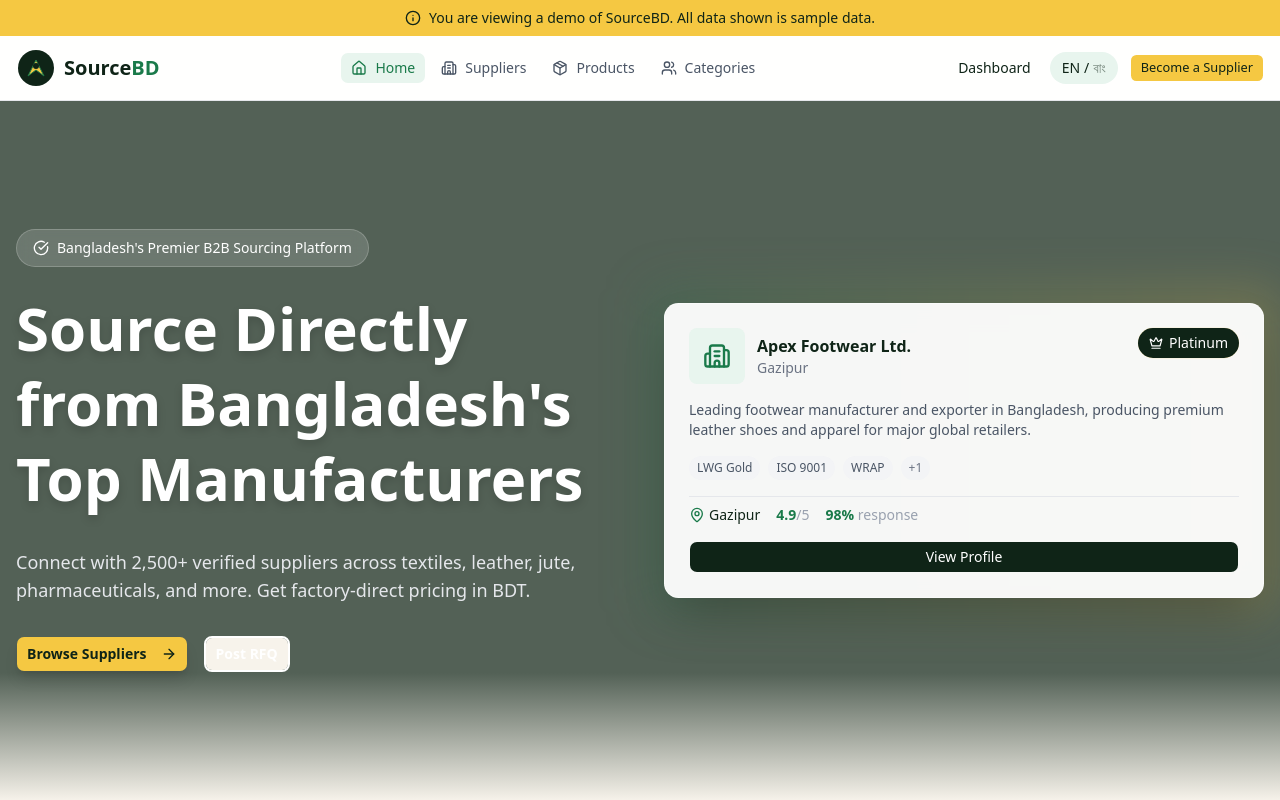
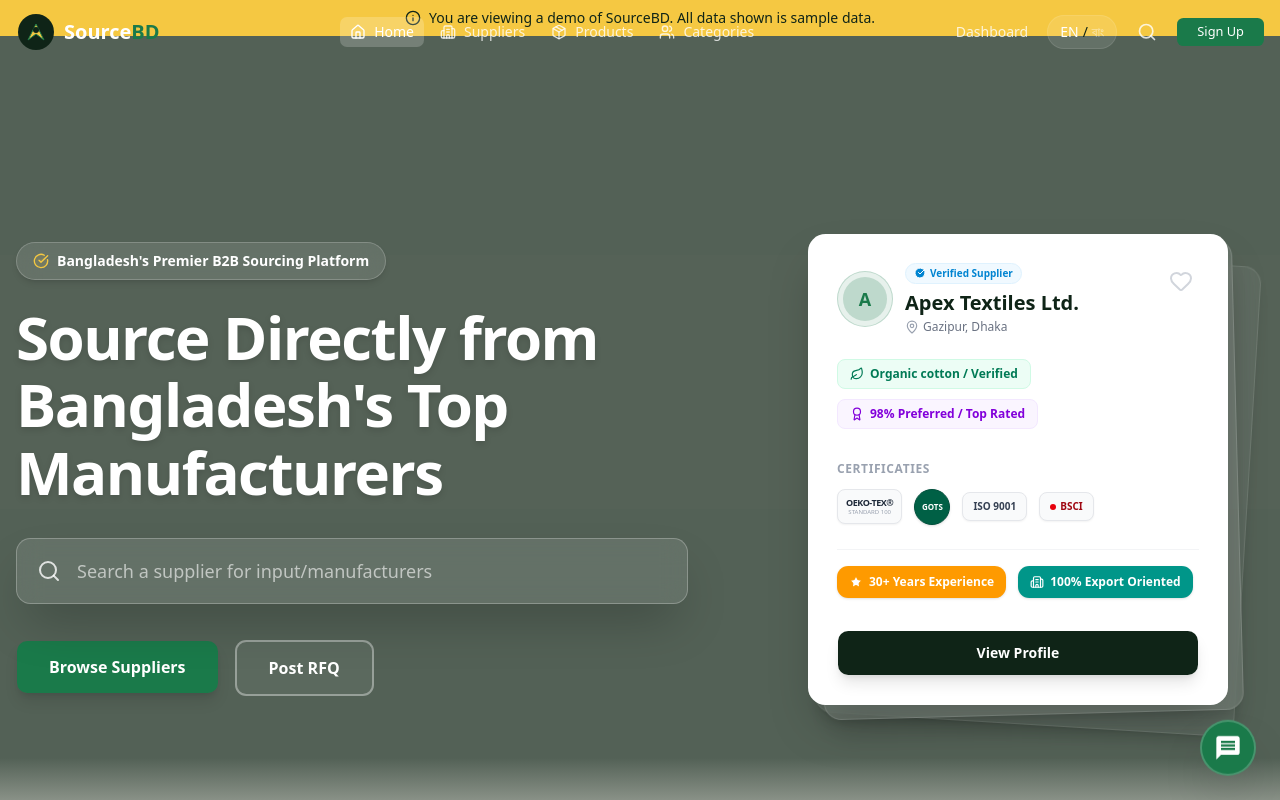
Before and after one commit to Mathin-Bam/SourceBD, a Next.js app: page / in a window 1280 px wide. Shown: the top 800 px of the page. Built offline with nearby package versions, Linux system fonts and the light colour scheme.

Commit message:
style: enhance hero section design and transparent header transitions

```diff
--- a/src/components/home/hero.tsx
+++ b/src/components/home/hero.tsx
@@ -1,73 +1,102 @@
 'use client';
 
+import { useState } from 'react';
 import { motion } from 'framer-motion';
 import Link from 'next/link';
+import { useRouter } from 'next/navigation';
 import { useLanguage } from '@/stores/language-store';
 import { Button } from '@/components/ui/button';
-import { BadgeTier } from '@/components/shared/badge-tier';
-import { SUPPLIERS } from '@/data/mock-suppliers';
 import { VideoBackground } from './video-background';
 import {
   ArrowRight,
   Building2,
   CheckCircle,
   MapPin,
+  Search,
+  Heart,
+  Leaf,
+  Award,
+  Star,
 } from 'lucide-react';
 
 export function Hero() {
   const { language, t } = useLanguage();
+  const router = useRouter();
+  const [searchQuery, setSearchQuery] = useState('');
 
-  const featuredSupplier = SUPPLIERS.find(s => s.tier === 'Platinum' && s.featured);
+  const handleSearch = (e: React.FormEvent) => {
+    e.preventDefault();
+    if (searchQuery.trim()) {
+      router.push(`/suppliers?search=${encodeURIComponent(searchQuery.trim())}`);
+    } else {
+      router.push('/suppliers');
+    }
+  };
 
   return (
-    <section className="relative overflow-hidden min-h-[600px] md:min-h-[700px]">
+    <section className="relative overflow-hidden min-h-[750px] md:min-h-[850px] flex items-center pt-28 md:pt-36 pb-16 md:pb-24 lg:pb-32">
       {/* Video Background */}
       <VideoBackground />
 
-      <div className="relative z-10 container mx-auto px-4 py-16 md:py-24 lg:py-32">
-        <div className="grid lg:grid-cols-2 gap-12 items-center">
+      <div className="relative z-10 container mx-auto px-4">
+        <div className="grid lg:grid-cols-12 gap-12 items-center">
           {/* Left Content */}
-          <div className="space-y-8">
+          <div className="lg:col-span-7 space-y-8">
             <motion.div
               initial={{ opacity: 0, y: 20 }}
               animate={{ opacity: 1, y: 0 }}
               transition={{ duration: 0.5 }}
+              className="space-y-6"
             >
-              <span className="inline-flex items-center gap-2 px-4 py-2 bg-white/15 backdrop-blur-sm text-white rounded-full text-sm font-medium mb-6 border border-white/20">
-                <CheckCircle className="h-4 w-4" />
+              <span className="inline-flex items-center gap-2 px-4 py-2 bg-white/10 backdrop-blur-md text-white rounded-full text-sm font-semibold border border-white/20 shadow-md">
+                <CheckCircle className="h-4 w-4 text-loom-gold fill-loom-gold/10" />
                 {language === 'en' ? 'Bangladesh\'s Premier B2B Sourcing Platform' : 'বাংলাদেশের প্রিমিয়ার B2B উৎস প্ল্যাটফর্ম'}
               </span>
-              <h1 className="text-4xl md:text-5xl lg:text-6xl font-bold text-white leading-tight drop-shadow-lg">
-                {t('home.hero.title')}
+              <h1 className="text-4xl md:text-5xl lg:text-6xl font-black text-white leading-[1.12] tracking-tight drop-shadow-md">
+                Source Directly from <br className="hidden md:inline" />
+                Bangladesh's Top <br className="hidden md:inline" />
+                Manufacturers
               </h1>
             </motion.div>
 
-            <motion.p
-              initial={{ opacity: 0, y: 20 }}
-              animate={{ opacity: 1, y: 0 }}
-              transition={{ duration: 0.5, delay: 0.1 }}
-              className="text-lg text-gray-200 max-w-xl"
-            >
-              {t('home.hero.subtitle')}
-            </motion.p>
-
+            {/* Glassmorphic Search Bar */}
             <motion.div
               initial={{ opacity: 0, y: 20 }}
               animate={{ opacity: 1, y: 0 }}
-              transition={{ duration: 0.5, delay: 0.2 }}
-              className="flex flex-wrap gap-4"
+              transition={{ duration: 0.5, delay: 0.15 }}
+            >
+              <form onSubmit={handleSearch} className="w-full max-w-2xl">
+                <div className="relative flex items-center bg-white/10 backdrop-blur-md border border-white/25 rounded-2xl px-5 py-4 shadow-2xl focus-within:ring-2 focus-within:ring-padma-green/60 transition-all duration-300">
+                  <Search className="h-6 w-6 text-white/80 flex-shrink-0" />
+                  <input
+                    id="hero-search"
+                    type="text"
+                    value={searchQuery}
+                    onChange={(e) => setSearchQuery(e.target.value)}
+                    placeholder={language === 'bn' ? 'সরবরাহকারী বা কাঁচামাল অনুসন্ধান করুন...' : 'Search a supplier for input/manufacturers'}
+                    className="w-full bg-transparent text-white placeholder-white/60 focus:outline-none ml-4 text-base md:text-lg py-0.5 border-0 focus:ring-0"
+                  />
+                </div>
+              </form>
+            </motion.div>
+
+            {/* Action Buttons */}
+            <motion.div
+              initial={{ opacity: 0, y: 20 }}
+              animate={{ opacity: 1, y: 0 }}
+              transition={{ duration: 0.5, delay: 0.25 }}
+              className="flex flex-wrap gap-4 pt-1"
             >
               <Link href="/suppliers">
-                <Button size="lg" className="bg-loom-gold hover:bg-loom-gold/90 text-bengal-forest font-semibold shadow-lg">
+                <Button size="lg" className="bg-padma-green hover:bg-padma-green/90 text-white font-bold shadow-lg px-8 py-6.5 text-base rounded-xl transition-all duration-200">
                   {t('home.hero.browseSuppliers')}
-                  <ArrowRight className="ml-2 h-5 w-5" />
                 </Button>
               </Link>
               <Link href="/dashboard/buyer">
                 <Button
                   size="lg"
                   variant="outline"
-                  className="border-2 border-white text-white hover:bg-white hover:text-bengal-forest font-semibold"
+                  className="border-2 border-white/40 bg-white/5 hover:bg-white/15 text-white font-bold px-8 py-6.5 text-base rounded-xl transition-all duration-200"
                 >
                   {t('home.hero.postRFQ')}
                 </Button>
@@ -75,65 +104,102 @@
             </motion.div>
           </div>
 
-          {/* Right Content - Featured Supplier Card */}
+          {/* Right Content - 3D Stacked Card */}
+          <div className="lg:col-span-5 relative mt-8 lg:mt-0">
             <motion.div
-            initial={{ opacity: 0, x: 40 }}
-            animate={{ opacity: 1, x: 0 }}
-            transition={{ duration: 0.6, delay: 0.3 }}
-            className="relative"
+              initial={{ opacity: 0, scale: 0.92, rotate: -2 }}
+              animate={{ opacity: 1, scale: 1, rotate: 0 }}
+              transition={{ duration: 0.7, delay: 0.3 }}
+              className="relative w-full max-w-[420px] mx-auto lg:ml-auto"
             >
-            <div className="absolute -inset-4 bg-gradient-to-r from-padma-green/20 to-loom-gold/20 rounded-2xl blur-xl" />
-            <div className="relative bg-white/95 backdrop-blur-md rounded-2xl shadow-2xl border border-white/50 p-6 space-y-4">
+              {/* Stacked Cards behind the main card */}
+              <div className="absolute inset-0 bg-white/5 backdrop-blur-sm rounded-3xl border border-white/10 shadow-lg translate-x-5 translate-y-5 rotate-[3.5deg] z-0 pointer-events-none" />
+              <div className="absolute inset-0 bg-white/10 backdrop-blur-sm rounded-3xl border border-white/15 shadow-xl translate-x-2.5 translate-y-2.5 -rotate-[1.5deg] z-0 pointer-events-none" />
+
+              {/* Main Card */}
+              <div className="relative z-10 bg-white rounded-3xl shadow-2xl p-6 md:p-7 border border-white/50 space-y-6">
+                {/* Header Profile Section */}
                 <div className="flex items-start justify-between">
                   <div className="flex items-center gap-3">
-                  <div className="w-14 h-14 rounded-lg bg-mint-mist flex items-center justify-center">
-                    <Building2 className="h-7 w-7 text-padma-green" />
+                    <div className="w-14 h-14 rounded-full bg-padma-green/10 flex items-center justify-center border border-padma-green/20">
+                      <div className="w-11 h-11 rounded-full bg-padma-green/20 flex items-center justify-center font-black text-padma-green text-lg">
+                        A
+                      </div>
                     </div>
                     <div>
-                    <h3 className="font-bold text-bengal-forest">{featuredSupplier?.name}</h3>
-                    <p className="text-sm text-gray-500">{language === 'bn' ? featuredSupplier?.nameBn : featuredSupplier?.location.city}</p>
+                      <div className="flex items-center">
+                        <span className="text-[10px] font-bold text-sky-600 bg-sky-50 px-2 py-0.5 rounded-full border border-sky-100 flex items-center gap-1">
+                          <CheckCircle className="h-3 w-3 fill-sky-600 text-white" />
+                          Verified Supplier
+                        </span>
+                      </div>
+                      <h3 className="font-extrabold text-xl text-bengal-forest mt-1.5 leading-tight">Apex Textiles Ltd.</h3>
+                      <div className="flex items-center gap-1 text-xs text-gray-500 mt-1">
+                        <MapPin className="h-3.5 w-3.5 text-gray-400" />
+                        <span>Gazipur, Dhaka</span>
                       </div>
                     </div>
-                <BadgeTier tier={featuredSupplier?.tier || 'Verified'} animated />
+                  </div>
+                  <button className="text-gray-300 hover:text-rose-500 transition-colors p-1.5 cursor-pointer">
+                    <Heart className="h-6 w-6" />
+                  </button>
                 </div>
 
-              <p className="text-sm text-gray-600 line-clamp-3">
-                {language === 'en' ? featuredSupplier?.description.en : featuredSupplier?.description.bn}
-              </p>
-
-              <div className="flex flex-wrap gap-2">
-                {featuredSupplier?.certifications.slice(0, 3).map((cert) => (
-                  <span
-                    key={cert}
-                    className="px-2 py-1 bg-gray-100 text-gray-600 text-xs rounded-full"
-                  >
-                    {cert}
+                {/* Sub-Header Verification Tags */}
+                <div className="flex flex-wrap gap-2.5">
+                  <span className="flex items-center gap-1.5 px-3 py-1.5 bg-emerald-50 text-emerald-700 text-xs font-bold rounded-lg border border-emerald-100">
+                    <Leaf className="h-3.5 w-3.5" />
+                    Organic cotton / Verified
                   </span>
-                ))}
-                {(featuredSupplier?.certifications.length || 0) > 3 && (
-                  <span className="px-2 py-1 bg-gray-100 text-gray-500 text-xs rounded-full">
-                    +{(featuredSupplier?.certifications.length || 0) - 3}
+                  <span className="flex items-center gap-1.5 px-3 py-1.5 bg-purple-50 text-purple-700 text-xs font-bold rounded-lg border border-purple-100">
+                    <Award className="h-3.5 w-3.5" />
+                    98% Preferred / Top Rated
                   </span>
-                )}
                 </div>
 
-              <div className="flex items-center gap-4 pt-2 border-t">
-                <div className="flex items-center gap-1 text-sm">
-                  <MapPin className="h-4 w-4 text-padma-green" />
-                  <span>{featuredSupplier?.location.city}</span>
+                {/* Certifications (Visual Mockup Seals) */}
+                <div className="space-y-3 pt-2">
+                  <h4 className="text-xs font-bold text-gray-400 uppercase tracking-wider">Certificaties</h4>
+                  <div className="flex flex-wrap items-center gap-3">
+                    {/* OEKO-TEX Mockup */}
+                    <div className="border border-gray-200 rounded-lg p-2 bg-gray-50 flex flex-col justify-center items-center leading-none text-center shadow-xs">
+                      <span className="text-[9px] font-black text-gray-800 tracking-tighter">OEKO-TEX®</span>
+                      <span className="text-[6px] text-gray-400 mt-0.5">STANDARD 100</span>
                     </div>
-                <div className="text-sm">
-                  <span className="text-padma-green font-semibold">{featuredSupplier?.rating}</span>
-                  <span className="text-gray-400">/5</span>
+
+                    {/* GOTS Circle Seal Mockup */}
+                    <div className="w-9 h-9 rounded-full bg-emerald-800 text-white flex items-center justify-center font-extrabold text-[8px] border border-emerald-900 shadow-sm leading-none" title="GOTS Certified">
+                      GOTS
                     </div>
-                <div className="text-sm">
-                  <span className="text-padma-green font-semibold">{featuredSupplier?.responseRate}%</span>
-                  <span className="text-gray-400"> response</span>
+
+                    {/* ISO Rect */}
+                    <div className="border border-gray-200 rounded-lg px-2.5 py-1.5 bg-gray-50 text-[10px] font-black text-gray-700 shadow-xs">
+                      ISO 9001
+                    </div>
+
+                    {/* BSCI Seal */}
+                    <div className="border border-gray-200 rounded-lg px-2.5 py-1.5 bg-gray-50 text-[10px] font-black text-red-800 shadow-xs flex items-center gap-1">
+                      <span className="w-1.5 h-1.5 rounded-full bg-red-600 animate-pulse" />
+                      BSCI
+                    </div>
                   </div>
                 </div>
 
-              <Link href={`/suppliers/${featuredSupplier?.id}`}>
-                <Button className="w-full bg-bengal-forest hover:bg-bengal-forest/90 font-medium">
+                {/* Bottom Performance Tags */}
+                <div className="flex items-center gap-3 pt-4 border-t border-gray-100">
+                  <span className="flex items-center gap-1.5 px-3 py-2 bg-amber-500 text-white text-xs font-bold rounded-xl shadow-sm">
+                    <Star className="h-3.5 w-3.5 fill-white text-amber-500" />
+                    30+ Years Experience
+                  </span>
+                  <span className="flex items-center gap-1.5 px-3 py-2 bg-teal-600 text-white text-xs font-bold rounded-xl shadow-sm">
+                    <Building2 className="h-3.5 w-3.5 text-white" />
+                    100% Export Oriented
+                  </span>
+                </div>
+
+                {/* View Profile Direct CTA */}
+                <Link href="/suppliers/sup-001" className="block pt-2">
+                  <Button className="w-full bg-bengal-forest hover:bg-bengal-forest/90 text-white font-bold py-5.5 rounded-xl transition-all duration-200 shadow-lg">
                     {t('common.viewProfile')}
                   </Button>
                 </Link>
@@ -141,6 +207,19 @@
             </motion.div>
           </div>
         </div>
+      </div>
+
+      {/* Floating Green Chat Widget */}
+      <div className="fixed bottom-6 right-6 z-50">
+        <button
+          className="w-14 h-14 bg-padma-green hover:bg-padma-green/95 text-white rounded-full flex items-center justify-center shadow-2xl transition-transform hover:scale-110 active:scale-95 cursor-pointer border-2 border-white/20 animate-bounce-subtle"
+          aria-label="Contact support"
+        >
+          <svg viewBox="0 0 24 24" className="w-7 h-7 fill-white text-padma-green">
+            <path d="M20 2H4c-1.1 0-1.99.9-1.99 2L2 22l4-4h14c1.1 0 2-.9 2-2V4c0-1.1-.9-2-2-2zm-2 12H6v-2h12v2zm0-3H6V9h12v2zm0-3H6V6h12v2z" />
+          </svg>
+        </button>
+      </div>
     </section>
   );
 }
--- a/src/components/layout/header.tsx
+++ b/src/components/layout/header.tsx
@@ -18,6 +18,7 @@
   Package,
   LayoutDashboard,
   Home,
+  Search,
 } from 'lucide-react';
 
 const navItems = [
@@ -29,11 +30,19 @@
 
 export function Header() {
   const pathname = usePathname();
-  const { t } = useLanguage();
+  const { t, language } = useLanguage();
   const [mobileMenuOpen, setMobileMenuOpen] = useState(false);
+  const isHome = pathname === '/';
 
   return (
-    <header className="sticky top-0 z-50 w-full bg-white/95 backdrop-blur-sm border-b border-border">
+    <header
+      className={cn(
+        "z-50 w-full transition-all duration-300",
+        isHome
+          ? "absolute top-0 left-0 right-0 bg-transparent border-none shadow-none"
+          : "sticky top-0 bg-white/95 backdrop-blur-sm border-b border-border shadow-sm"
+      )}
+    >
       <div className="container mx-auto px-4">
         <div className="flex h-16 items-center justify-between">
           {/* Logo */}
@@ -50,7 +59,7 @@
                 <circle cx="20" cy="18" r="3" fill="#0f2417" />
               </svg>
             </div>
-            <span className="text-xl font-bold text-bengal-forest">
+            <span className={cn("text-xl font-bold transition-colors", isHome ? "text-white" : "text-bengal-forest")}>
               Source<span className="text-padma-green">BD</span>
             </span>
           </Link>
@@ -65,10 +74,10 @@
                   <Button
                     variant="ghost"
                     className={cn(
-                      'gap-2 text-sm font-medium',
+                      'gap-2 text-sm font-medium transition-all duration-200',
                       isActive
-                        ? 'text-padma-green bg-mint-mist'
-                        : 'text-gray-600 hover:text-bengal-forest'
+                        ? (isHome ? 'text-white bg-white/20' : 'text-padma-green bg-mint-mist')
+                        : (isHome ? 'text-white/80 hover:text-white hover:bg-white/10' : 'text-gray-600 hover:text-bengal-forest')
                     )}
                   >
                     <Icon className="h-4 w-4" />
@@ -83,13 +92,42 @@
           <div className="flex items-center gap-3">
             <div className="hidden md:flex items-center gap-2">
               <Link href="/dashboard/buyer">
-                <Button variant="ghost" size="sm" className="text-sm">
+                <Button
+                  variant="ghost"
+                  size="sm"
+                  className={cn("text-sm", isHome ? "text-white/80 hover:text-white hover:bg-white/10" : "")}
+                >
                   {t('nav.dashboard')}
                 </Button>
               </Link>
-              <LanguageToggle />
+              <LanguageToggle className={isHome ? "bg-white/10 hover:bg-white/20 text-white border border-white/10" : ""} />
             </div>
 
+            {isHome ? (
+              <>
+                <button
+                  className="text-white/80 hover:text-white p-2 transition-colors cursor-pointer hidden md:block"
+                  aria-label="Search"
+                  onClick={() => {
+                    const heroSearch = document.getElementById('hero-search');
+                    if (heroSearch) {
+                      heroSearch.focus();
+                      heroSearch.scrollIntoView({ behavior: 'smooth', block: 'center' });
+                    }
+                  }}
+                >
+                  <Search className="h-5 w-5" />
+                </button>
+                <Link href="/suppliers?become=supplier">
+                  <Button
+                    size="sm"
+                    className="bg-padma-green hover:bg-padma-green/90 text-white font-medium px-5 rounded-md border-0"
+                  >
+                    {language === 'bn' ? 'সাইন আপ' : 'Sign Up'}
+                  </Button>
+                </Link>
+              </>
+            ) : (
               <Link href="/suppliers?become=supplier">
                 <Button
                   size="sm"
@@ -98,12 +136,18 @@
                   {t('nav.becomeSupplier')}
                 </Button>
               </Link>
+            )}
 
             {/* Mobile Menu */}
             <Sheet open={mobileMenuOpen} onOpenChange={setMobileMenuOpen}>
               <SheetTrigger
                 render={
-                  <Button variant="ghost" size="icon" aria-label="Open menu" className="md:hidden" />
+                  <Button
+                    variant="ghost"
+                    size="icon"
+                    aria-label="Open menu"
+                    className={cn("md:hidden", isHome ? "text-white hover:bg-white/10" : "")}
+                  />
                 }
               >
                 <Menu className="h-5 w-5" />
```
Lines whose indentation alone changed are shown as unchanged.
